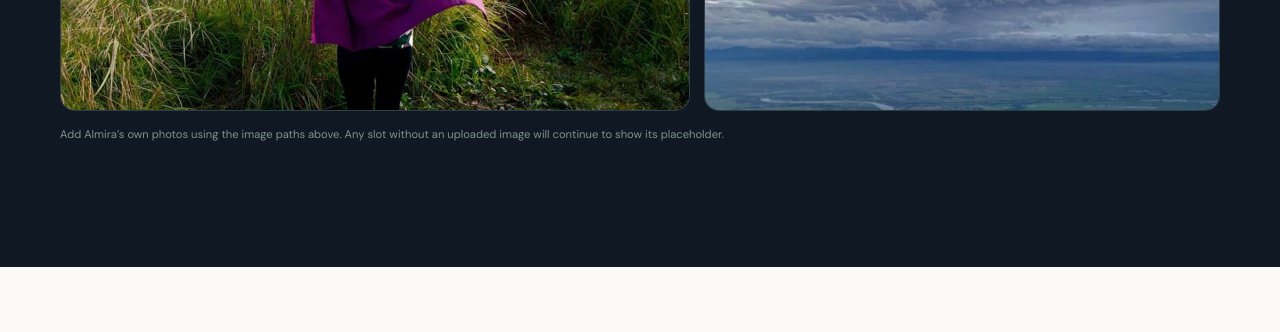
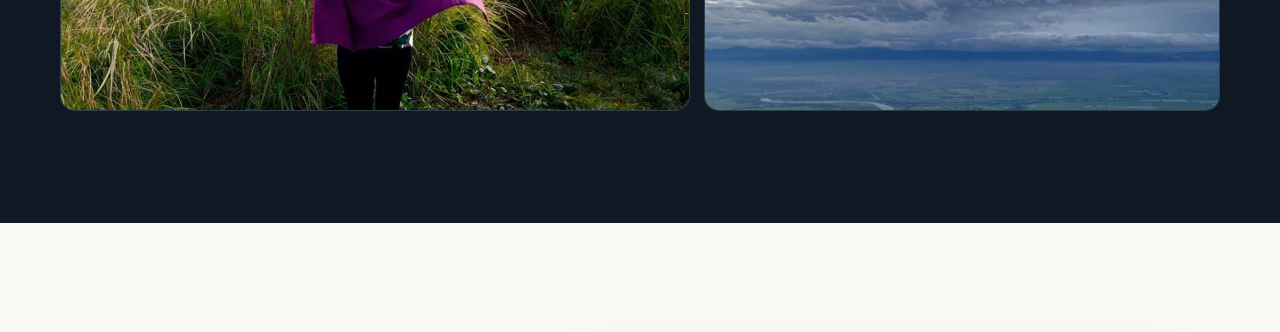
Before and after one commit to MissAlmira/myportfoliov3, a plain HTML site: page index.html in a window 1280 px wide. Shown: the part 6480-6812 px from the top of the page. Drawn offline with Linux system fonts and the light colour scheme.

Commit message:
Update index.html

```diff
--- a/index.html
+++ b/index.html
@@ -150,7 +150,6 @@
           <button class="photo-tile photo-tall" data-image="assets/images/landscape.jpg" data-alt="Landscape photograph" aria-label="Preview landscape photo"><img class="photo-real-image" src="assets/images/landscape.jpg" alt="Landscape view" loading="lazy" onload="this.closest('.photo-tile').classList.add('has-photo')" onerror="this.remove()"><span class="photo-placeholder"><span>02</span><strong>Take in the view</strong><small>Add a landscape photo</small></span><span class="photo-overlay">VIEW IMAGE ↗</span></button>
           <button class="photo-tile photo-wide" data-image="assets/images/nature-detail.jpg" data-alt="Nature detail photograph" aria-label="Preview nature detail photo"><img class="photo-real-image" src="assets/images/nature-detail.jpg" alt="Nature detail" loading="lazy" onload="this.closest('.photo-tile').classList.add('has-photo')" onerror="this.remove()"><span class="photo-placeholder"><span>03</span><strong>Notice the details</strong><small>Add a close-up or nature photo</small></span><span class="photo-overlay">VIEW IMAGE ↗</span></button>
         </div>
-        <p class="gallery-caption">Add Almira’s own photos using the image paths above. Any slot without an uploaded image will continue to show its placeholder.</p>
       </div>
     </section>
 
```
